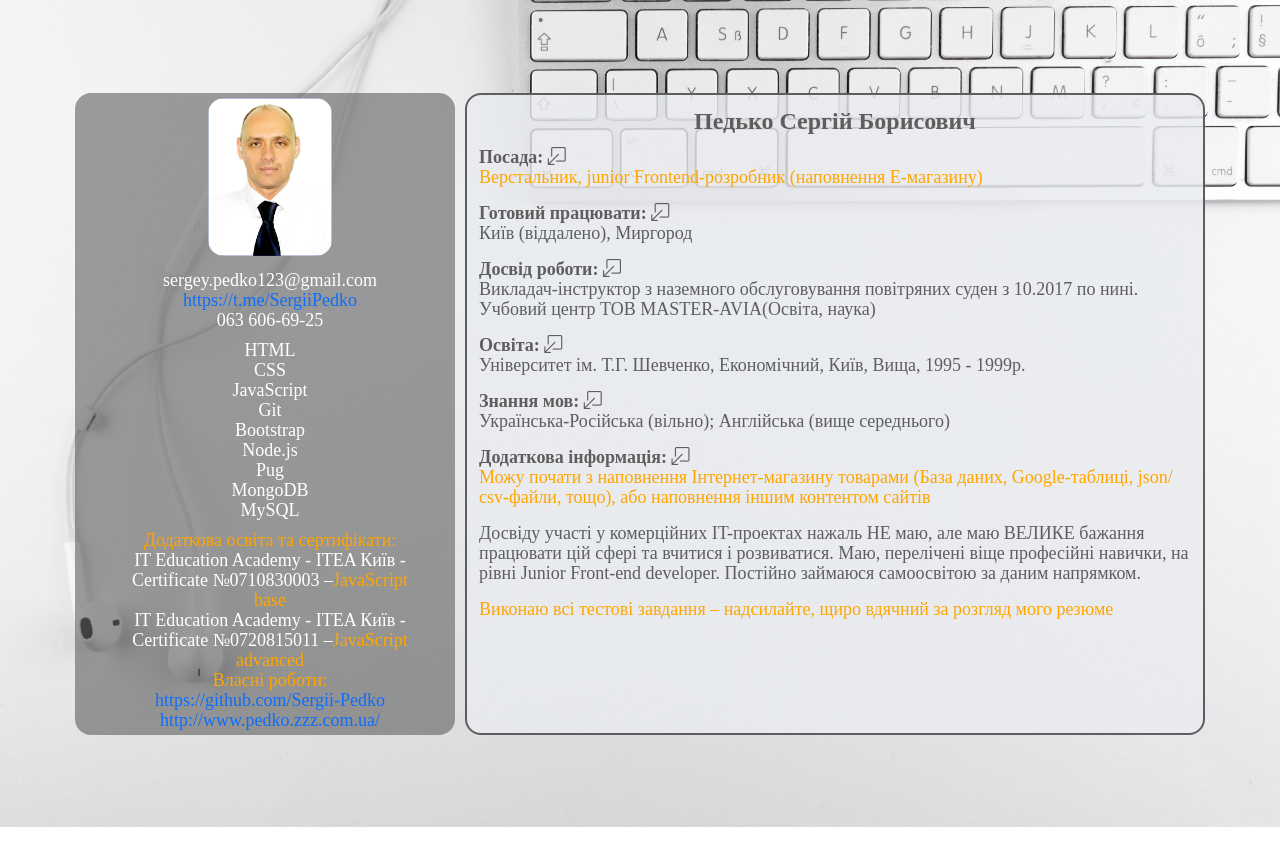
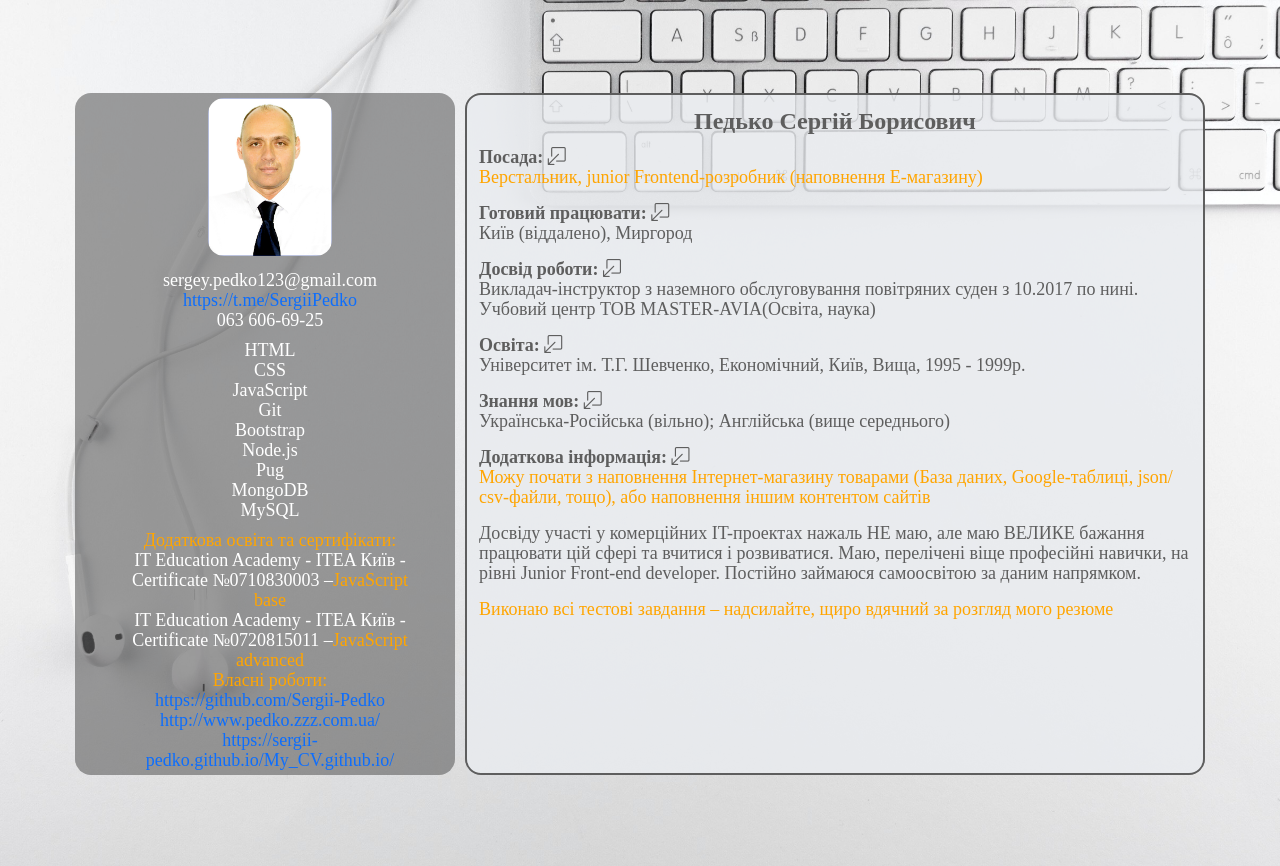
Before and after one commit to Sergii-Pedko/My_CV, a plain HTML site: page index.html in a window 1280 px wide. Before the commit the page ends 827 px from the top, so only its background shows below. Drawn offline with nearby package versions, Linux system fonts and the light colour scheme.

Commit message:
second commit

```diff
--- a/index.html
+++ b/index.html
@@ -54,6 +54,7 @@
                     <ul>
                       <li><a href="https://github.com/Sergii-Pedko" target="_blank">https://github.com/Sergii-Pedko</a></li>
                       <li><a href="http://www.pedko.zzz.com.ua/" target="_blank">http://www.pedko.zzz.com.ua/</a></li>
+                      <li><a href="https://sergii-pedko.github.io/My_CV.github.io/" target="_blank">https://sergii-pedko.github.io/My_CV.github.io/</a></li>
                     </ul>
 
                   </div>
```
